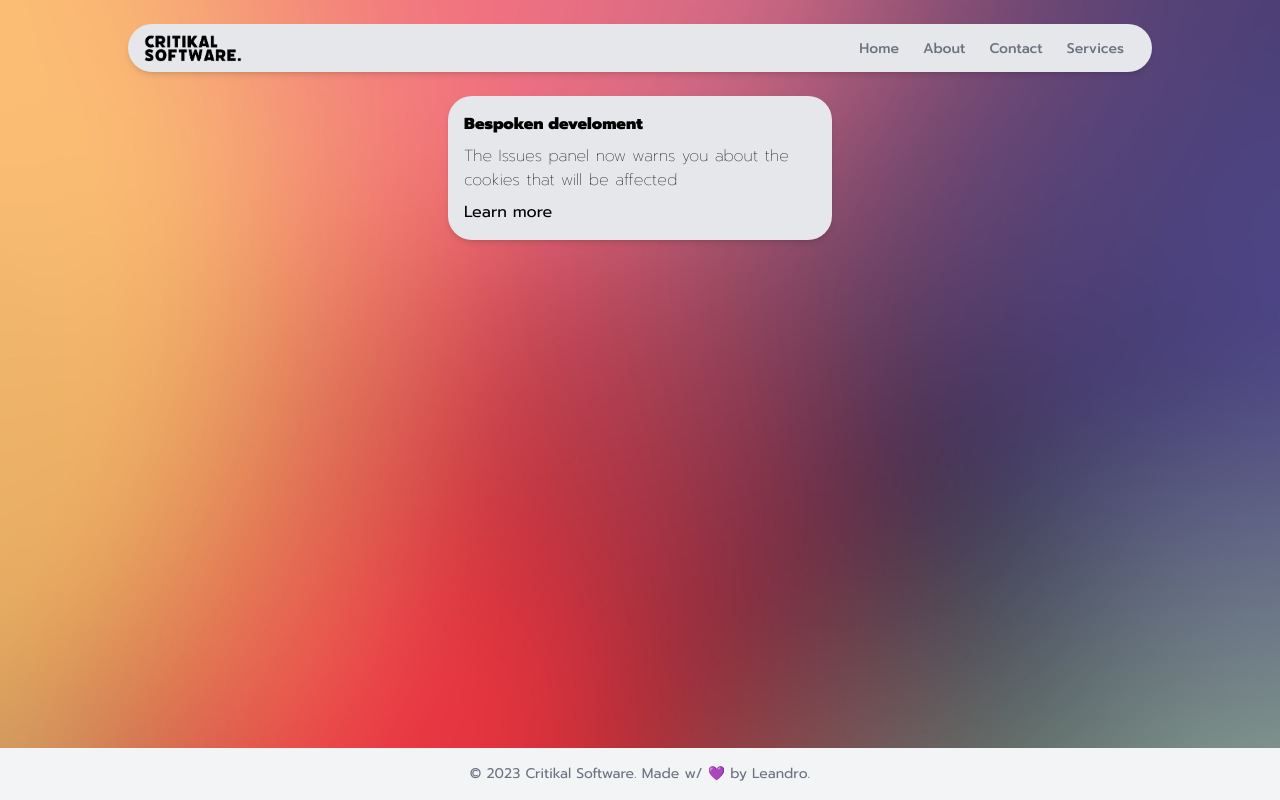
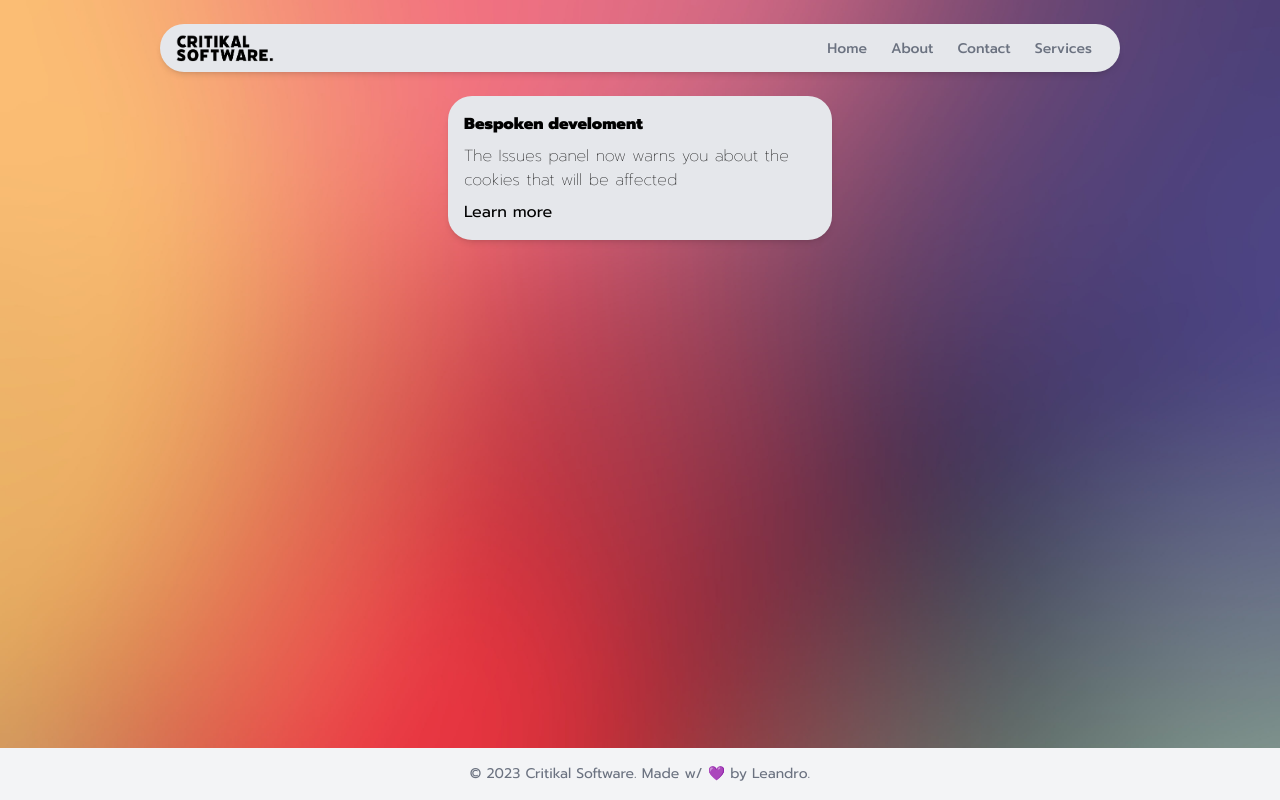
Before and after one commit to iskoseki/critikalSoft, a Next.js app: page / in a window 1280 px wide. Built offline with nearby package versions, Linux system fonts and the light colour scheme.

Commit message:
ui update 💅🏼

```diff
--- a/src/components/Navbar/index.tsx
+++ b/src/components/Navbar/index.tsx
@@ -2,9 +2,13 @@
 import Image from 'next/image';
 import React from 'react';
 import {EllipsisHorizontalIcon, XMarkIcon } from '@heroicons/react/24/outline'
+
 const Navbar = () => {
   const [isOpen, setIsOpen] = React.useState(false);
-
+enum resolution {
+  Desk = 80,
+  mobile = 100
+}
   const toggleNavbar = () => {
     setIsOpen(!isOpen);
   };
@@ -18,8 +22,8 @@ const Navbar = () => {
 
   return (
 
-      <div className='fixed w-full top-0 xl:my-6 my-2 z-50 flex justify-center'>
-    <nav className='shadow-md bg-gray-200 w-[80%] flex justify-between items-center px-4 py-2 rounded-3xl' >
+      <div className='fixed w-full top-0 xl:my-6 my-2 z-50 flex justify-center '>
+    <nav className={`shadow-md bg-gray-200 ${isOpen ? 'sm:w-full' : 'w-3/4' }  flex justify-between items-center px-4 py-2 rounded-3xl transition-all duration-500 ease-in`} >
 
        {/*LOGO HERE*/}
       <div className="flex sm:justify-end items-center cursor-pointer gap-5">
@@ -34,10 +38,11 @@ const Navbar = () => {
       </div>
 
       {/*LINKS HERE*/}
-      <div className="hidden md:block">
-        <ul className="md:flex md:py-0 md:ml-8 ">
+
+        <ul className={`md:flex md:items-center md:pb-0 pb-12 absolute md:static
+  md:z-auto z-[-1] left-0 w-screen md:w-auto md:p1-0 p1-9 transition-all duration-500 ease-in ${isOpen ? 'top-14 rounded-lg h-screen bg-gray-300 ' : 'top-[-490px]'} `}>
           {navLinks.map((link) => (
-            <li key={link.name}>
+            <li key={link.name} className='my-7 md:my-0'>
               <a
                 href={link.href}
                 className="text-gray-500 hover:text-gray-900 px-3 py-2 rounded-md text-sm font-medium"
@@ -47,7 +52,7 @@ const Navbar = () => {
             </li>
           ))}
         </ul>
-        </div>
+
 
     </nav>
     </div>
```
